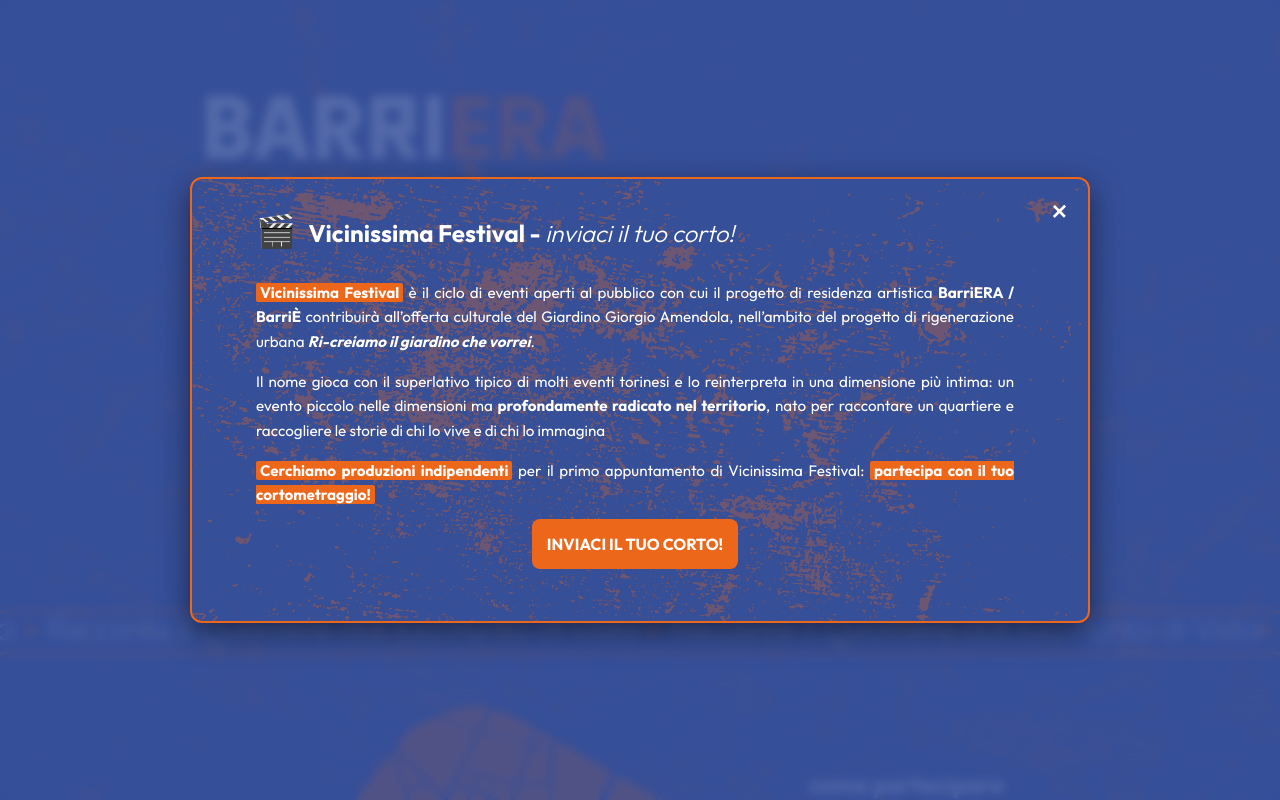
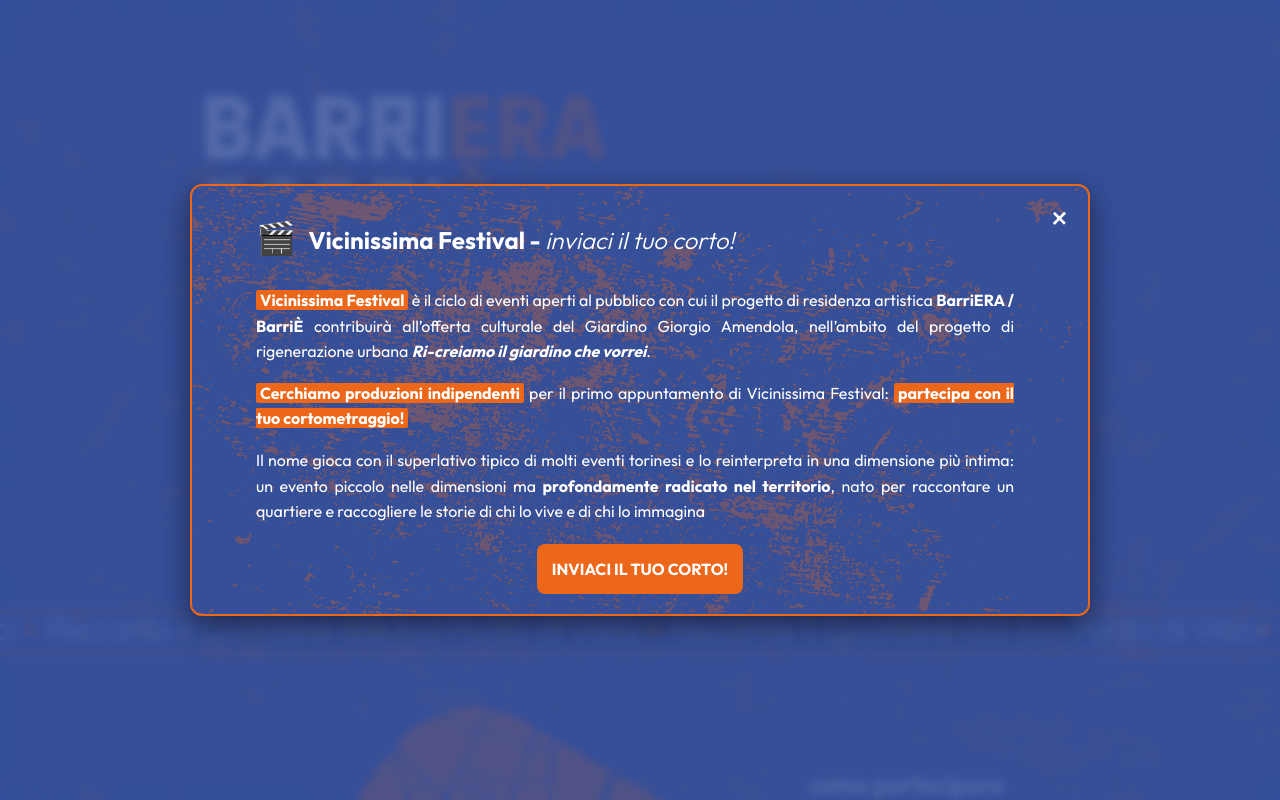
Before and after one commit to mugolini4/Landing-Page-Impatto, a React (Vite) app: page / in a window 1280 px wide. Shown: the top 800 px of the page. Built offline with nearby package versions, Linux system fonts and the light colour scheme; a web font is replaced by a local one.

Commit message:
popup vicinissima

```diff
--- a/src/components/Timeline.jsx
+++ b/src/components/Timeline.jsx
@@ -266,26 +266,26 @@ const Timeline = () => {
                 <div className="popup-backdrop" onClick={(e) => {
                     if (e.target.className === 'popup-backdrop') setIsModalOpen(false);
                 }}>
-                    <div className="popup-content fade-in-up" style={{ maxWidth: '900px', width: '90%', textAlign: 'justify' }}>
+                    <div className="popup-content slide-in-catchy" style={{ maxWidth: '900px', width: '90%', textAlign: 'justify' }}>
                         <button className="popup-close-btn" onClick={() => setIsModalOpen(false)} aria-label="Close">
                             &times;
                         </button>
                         <h2 className="popup-title" style={{ marginTop: '0', marginBottom: 'var(--spacing-md)', fontSize: '1.5rem' }}> <span style={{ fontSize: '2rem', marginRight: '8px' }}>🎬️️</span> Vicinissima Festival - <i><span style={{ fontWeight: '100' }}>inviaci il tuo corto!</span></i></h2>
-                        <div className="popup-description" style={{ color: '#e0e0e0', fontSize: '0.95rem', lineHeight: '1.6', maxHeight: '60vh', paddingRight: '10px' }}>
+                        <div className="popup-description" style={{ color: '#e0e0e0', fontSize: '1rem', lineHeight: '1.6', maxHeight: '55vh', overflowY: 'auto', paddingRight: '10px', marginBottom: '1rem' }}>
                             <p style={{ marginBottom: '1rem' }}>
                                 <b><span className="highlight-text">Vicinissima Festival</span></b> è il ciclo di eventi aperti al pubblico con cui il progetto di residenza artistica <strong>BarriERA / BarriÈ</strong> contribuirà all’offerta culturale del Giardino Giorgio Amendola, nell’ambito del progetto di rigenerazione urbana <b><em>Ri-creiamo il giardino che vorrei</em></b>.
                             </p>
                             <p style={{ marginBottom: '1rem' }}>
+                                <span className="highlight-text">Cerchiamo produzioni indipendenti</span> per il primo appuntamento di Vicinissima Festival: <span className="highlight-text">partecipa con il tuo cortometraggio!</span>
+                            </p>
+                            <p style={{ marginBottom: '1rem' }}>
                                 Il nome gioca con il superlativo tipico di molti eventi torinesi e lo reinterpreta in una dimensione più intima: un evento piccolo nelle dimensioni ma <b>profondamente radicato nel territorio</b>, nato per raccontare un quartiere e raccogliere le storie di chi lo vive e di chi lo immagina
                             </p>
-                            <p style={{ marginBottom: '1rem' }}>
-                                <span className="highlight-text">Cerchiamo produzioni indipendenti</span> per il primo appuntamento di Vicinissima Festival: <span className="highlight-text">partecipa con il tuo cortometraggio!</span>
-                            </p>
-                            <div style={{ textAlign: 'center', marginTop: '1.5rem', marginBottom: '1rem' }}>
-                                <a href="https://forms.gle/Mweghht1atrxL7KTA" target="_blank" rel="noopener noreferrer" className="btn btn-primary popup-btn">
-                                    INVIACI IL TUO CORTO!
-                                </a>
-                            </div>
+                        </div>
+                        <div style={{ textAlign: 'center', marginTop: '1rem' }}>
+                            <a href="https://forms.gle/Mweghht1atrxL7KTA" target="_blank" rel="noopener noreferrer" className="btn btn-primary popup-btn">
+                                INVIACI IL TUO CORTO!
+                            </a>
                         </div>
                     </div>
                 </div>
```
